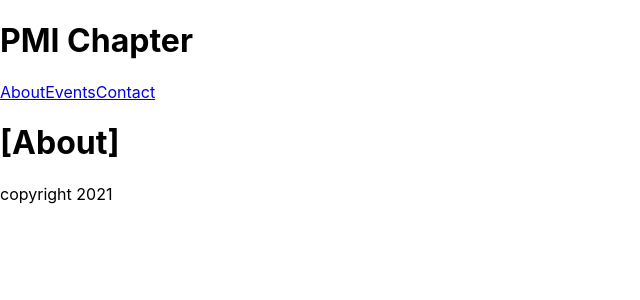
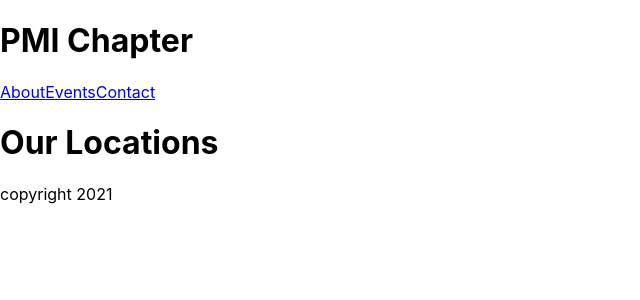
Before and after one commit to vutuananhhd89/js-mentoring, a React (Create React App) app: page /about/locations in a window 1280 px wide. Shown: the top 300 px of the page, without its empty margins (0-640 px from the left). Built offline with nearby package versions, Linux system fonts and the light colour scheme.

Commit message:
Nested routing to About pages

```diff
--- a/src/App.js
+++ b/src/App.js
@@ -7,6 +7,7 @@
 import EventsPage from "./pages/Events/EventsPage";
 import Home from "./pages/Home/HomePage";
 import Page404 from "./pages/Page404/Page404";
+import AboutLocationsPage from "./pages/About/AboutLocations/AboutLocationsPage";
 
 
 function App() {
--- a/src/pages/About/AboutLocations/AboutLocationsPage.js
+++ b/src/pages/About/AboutLocations/AboutLocationsPage.js
@@ -7,7 +7,7 @@
     <>
       <Header />
       <h1>Our Locations</h1>
-      <Footer />
+      <Footer year="2021"/>
     </>
   );
 }
--- a/src/pages/About/AboutPage.js
+++ b/src/pages/About/AboutPage.js
@@ -1,8 +1,5 @@
 import React from "react";
-import {Outlet} from "react-router-dom";
-import {Routes, Route} from "react-router-dom";
-import Header from "../../shared/Header";
-import Footer from "../../shared/Footer";
+import {Switch, Route} from "react-router-dom";
 import AboutServicesPage from "./AboutServices/AboutServicesPage";
 import AboutHistoryPage from "./AboutHistory/AboutHistoryPage";
 import AboutLocationsPage from "./AboutLocations/AboutLocationsPage";
@@ -10,12 +7,11 @@
 function AboutPage(){
   return (
     <>
-      <Header />
-      <h1>[About]</h1>
-      <Route path="/about/services/" element={<AboutServicesPage />} exact/>
-      <Route path="/about/history/" element={<AboutHistoryPage />} exact/>
-      <Route path="/about/location/" element={<AboutLocationsPage />} exact/>
-      <Footer year="2021"/>
+      <Switch>
+        <Route path="/about/services"> <AboutServicesPage /> </Route>
+        <Route path="/about/history"> <AboutHistoryPage /> </Route>
+        <Route path="/about/locations"> <AboutLocationsPage /> </Route>
+      </Switch>
     </>
   );
 };
--- a/src/pages/About/AboutServices/AboutServicesPage.js
+++ b/src/pages/About/AboutServices/AboutServicesPage.js
@@ -7,7 +7,7 @@
     <>
       <Header />
       <h1>Our services</h1>
-      <Footer />
+      <Footer year="2021"/>
     </>
   );
 }
--- a/src/shared/Header.js
+++ b/src/shared/Header.js
@@ -1,14 +1,15 @@
 import React from "react";
 import {Link} from "react-router-dom";
+
 
 function Header(props){
   return (
     <>
       <h1> PMI {props.country} Chapter </h1>
       <nav>
-        <Link to="about">About</Link>
-        <Link to="events">Events</Link>
-        <Link to="contact">Contact</Link>
+        <Link to="/about">About</Link>
+        <Link to="/events">Events</Link>
+        <Link to="/contact">Contact</Link>
       </nav>
     </>
   );
```
